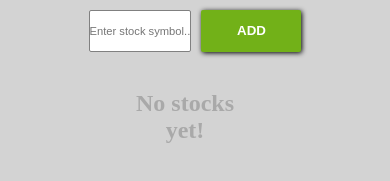
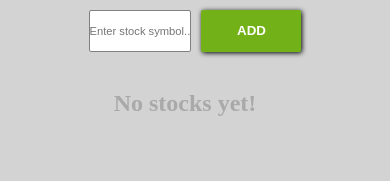
Before and after one commit to freakingjohnson/stock-watcher, a Vue app: page / in a window 390 px wide. Shown: the part 149-330 px from the top of the page. Built offline with nearby package versions, Linux system fonts and the light colour scheme; a web font is replaced by a local one.

Commit message:
some styling

```diff
--- a/src/components/StockWatcher.vue
+++ b/src/components/StockWatcher.vue
@@ -15,7 +15,7 @@
     </div>
     <br>
     <div class="list">
-      <ul v-bind:class="{single: stocks.length <= 1, group: stocks.length > 1}">
+      <ul v-bind:class="{single: stocks.length <= 1, mobile: w < 500}">
         <h2 class="stock-placeholder" v-bind:class="{hide: stocks.length > 0}">No stocks yet!</h2>
         <li v-for="(stock, index) in stocks" :key="index" class="list-group-item" v-on:click="deleteStock(index)">
           <div class="left">
@@ -73,7 +73,8 @@ export default {
       symbols: [],
       resData: {},
       input: "",
-      msg: ""
+      msg: "",
+      w: window.innerWidth
     };
   },
   methods: {
--- a/src/css/styles.css
+++ b/src/css/styles.css
@@ -167,6 +167,10 @@ button:active {
     width: 35%;
 }
 
+.mobile {
+    width: 90%;
+}
+
 .hide {
     display: none;
 }
@@ -206,6 +210,7 @@ input[type="range"]::-webkit-slider-runnable-track {
 
 @media screen and (max-width: 1025px) {
     ul {
+        grid-template-columns: auto auto;
         width: 90%;
     }
     .list {
@@ -216,6 +221,7 @@ input[type="range"]::-webkit-slider-runnable-track {
 
 @media screen and (max-width: 900px) {
     ul {
+        grid-template-columns: auto auto;
         width: 100%;
     }
     .list {
```
